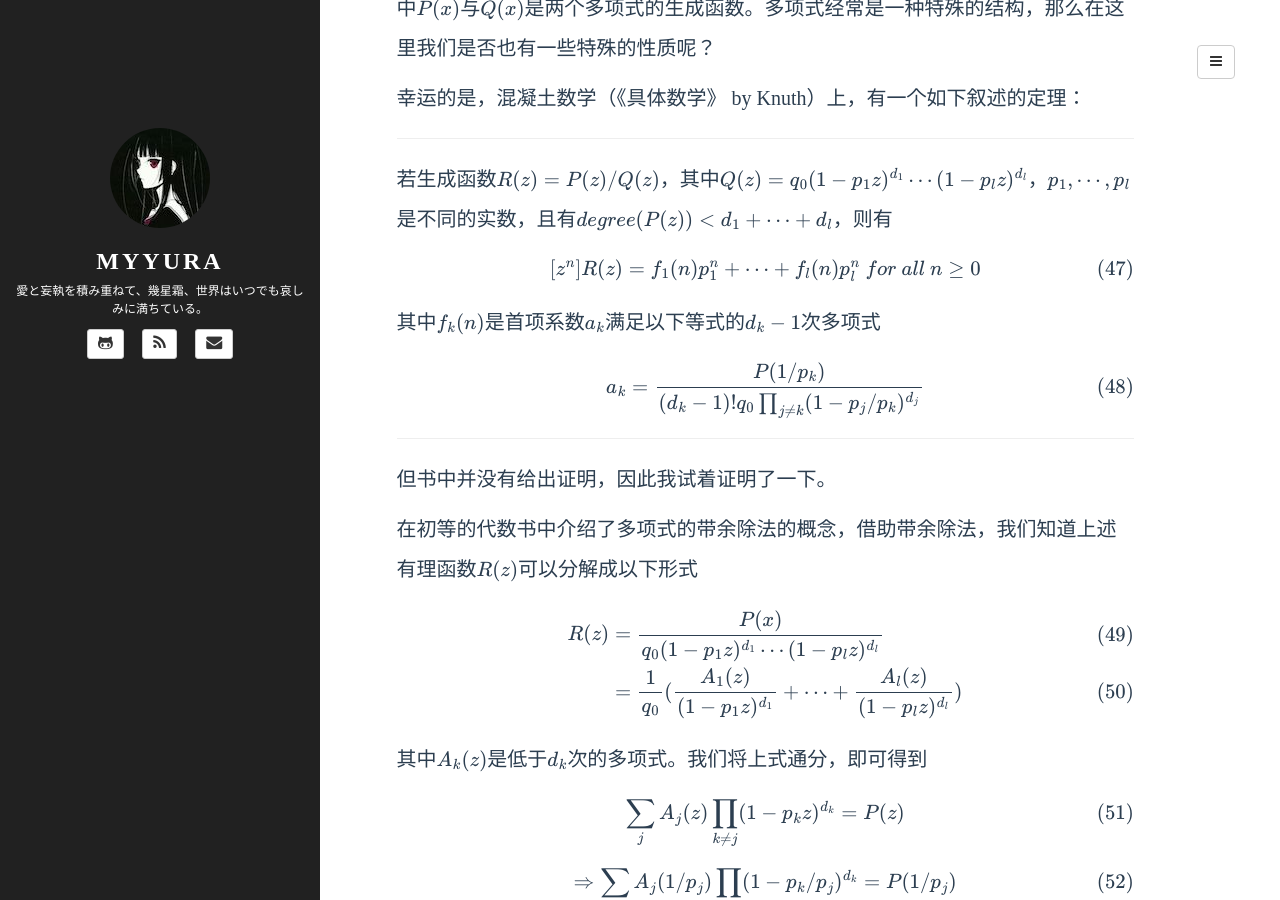
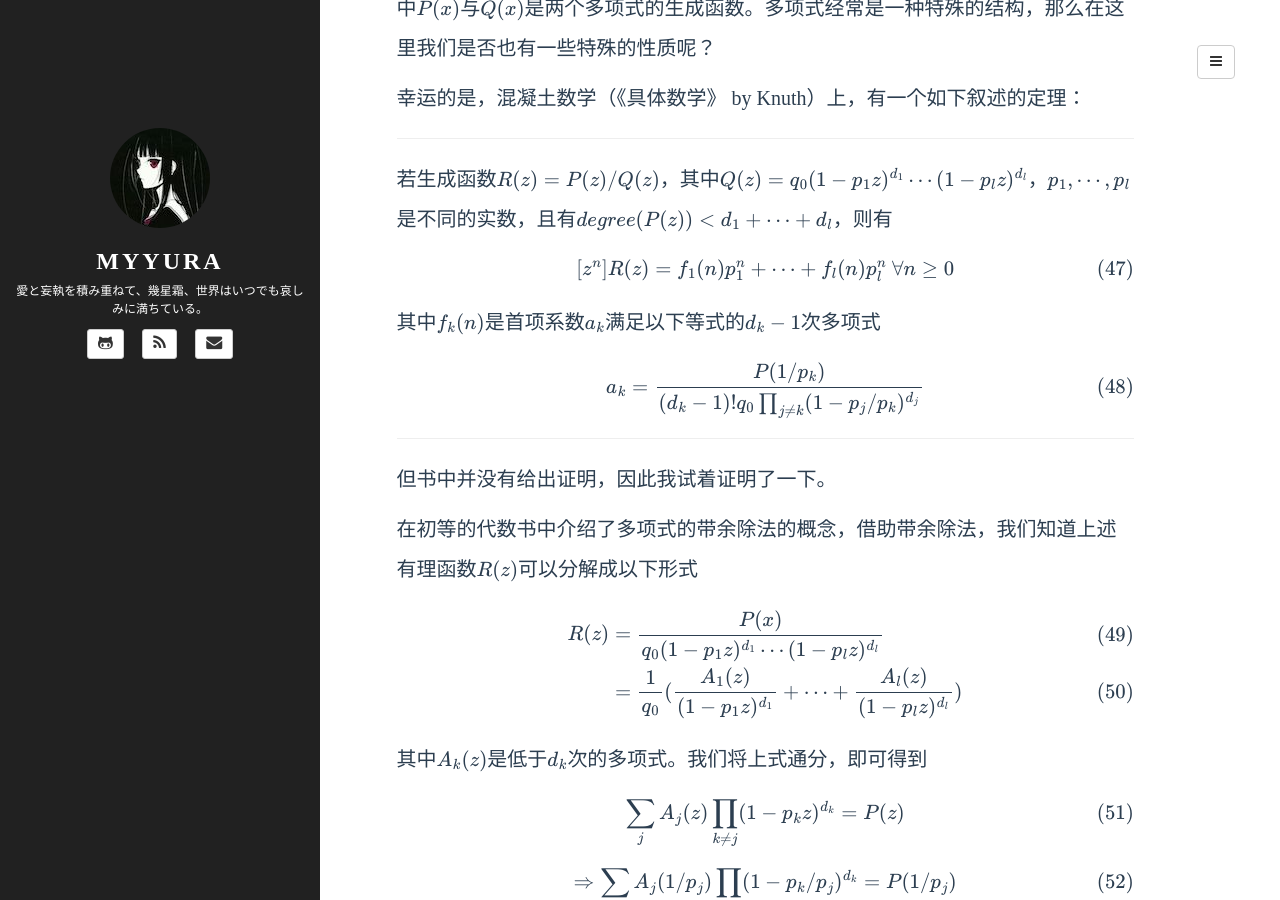
Before and after one commit to Myyura/myyura.github.io, a Jekyll site: the page built from _posts/mathematics/2018-7-14-myyura-2.md, in a window 1280 px wide and 900 px high, scrolled down 7942 px. Built offline with Jekyll 4.4.1, drawn with Linux system fonts in a browser that asks for light colours; formulas are drawn with MathJax 3; a script that is not in the unit is left out; comment, search, counter and statistics services are not loaded.

Commit message:
Fix some typos

```diff
--- a/_posts/mathematics/2018-7-14-myyura-2.md
+++ b/_posts/mathematics/2018-7-14-myyura-2.md
@@ -233,7 +233,7 @@ ________________________________________________________________________________
 
 若生成函数$R(z) = P(z)/Q(z)$，其中$Q(z) = q_0 (1-p_1z)^{d_1} \cdots (1-p_lz)^{d_l}$，$\{p_1,\cdots,p_l\}$是不同的实数，且有$degree(P(z)) \< d_1 + \cdots + d_l$，则有
 
-$$[z^n]R(z) = f_1(n)p_1^n + \cdots +f_l(n)p_l^n\ for\ all\ n \ge 0$$
+$$[z^n]R(z) = f_1(n)p_1^n + \cdots +f_l(n)p_l^n\ \forall n \ge 0$$
 
 其中$f_k(n)$是首项系数$a_k$满足以下等式的$d_k-1$次多项式
 
```
